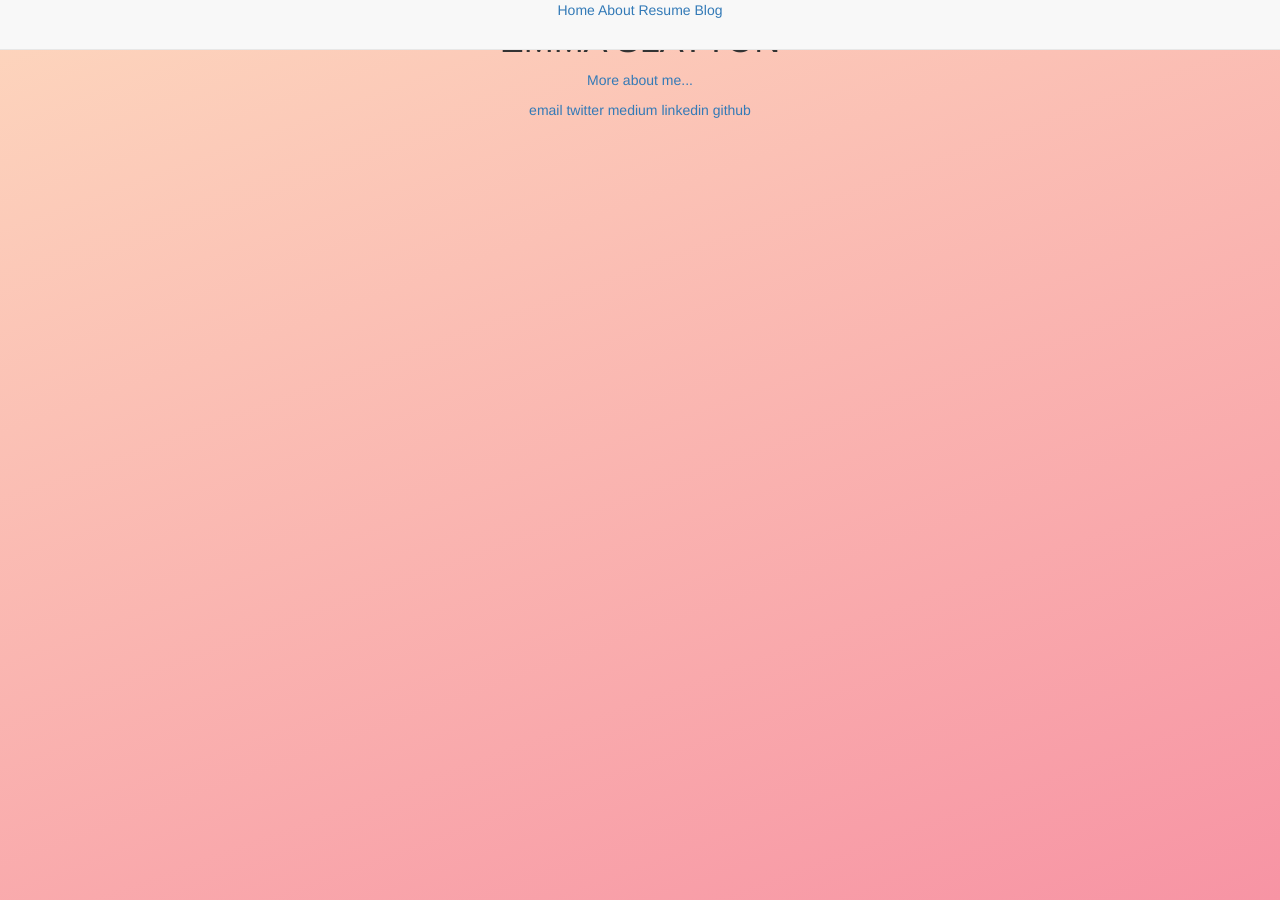
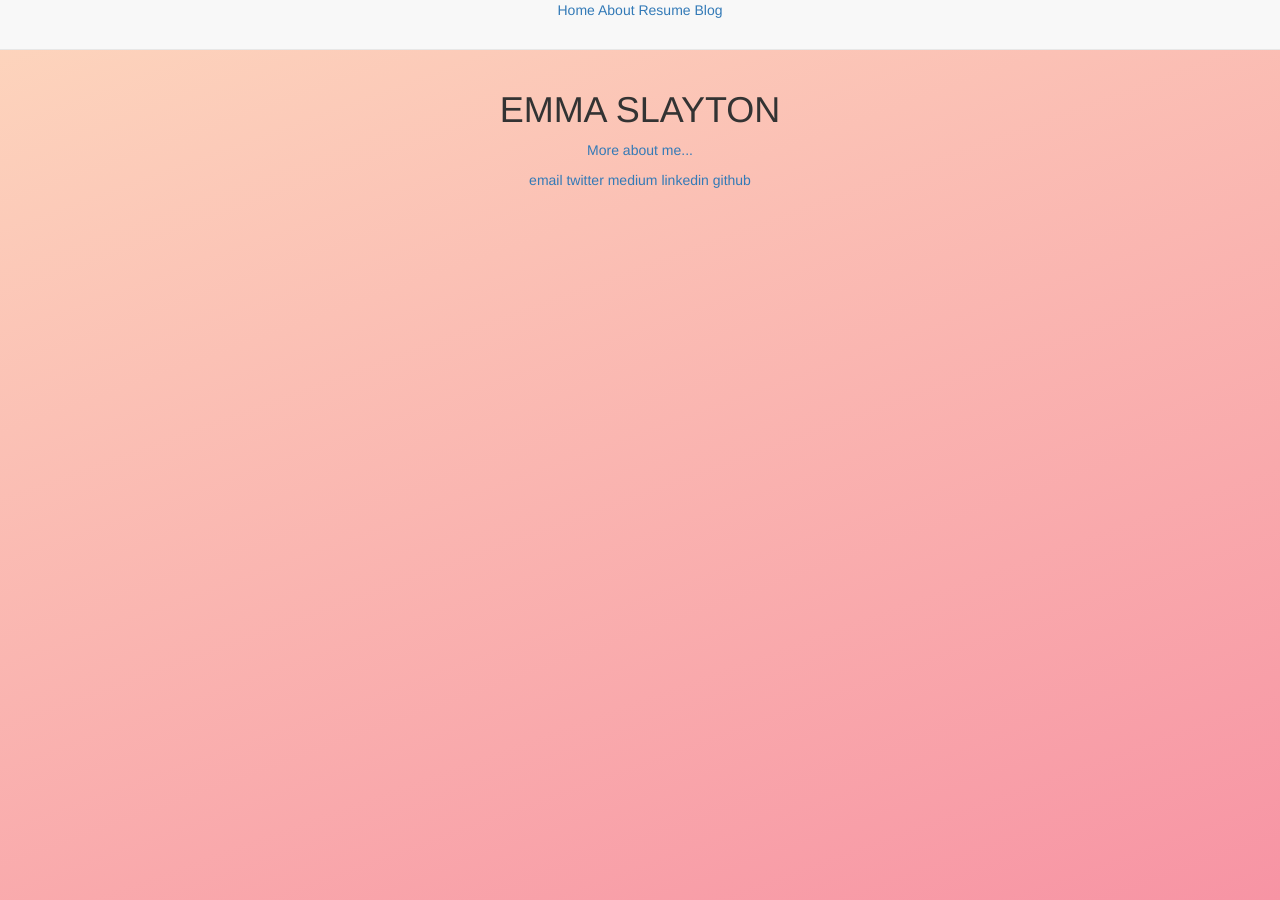
Before and after one commit to emmaslayton/emmaslayton.github.io, a Jekyll site: the page built from index.html, in a window 1280 px wide. Built offline with Jekyll 4.4.1, drawn with Linux system fonts in a browser that asks for light colours; nearby versions of some CDN libraries.

Commit message:
Update main.css

```diff
--- a/css/main.css
+++ b/css/main.css
@@ -57,6 +57,7 @@ body {
   padding: 30px;
 }
 
+body { padding-top: 70px; }
 
 /*
  * Header
```
